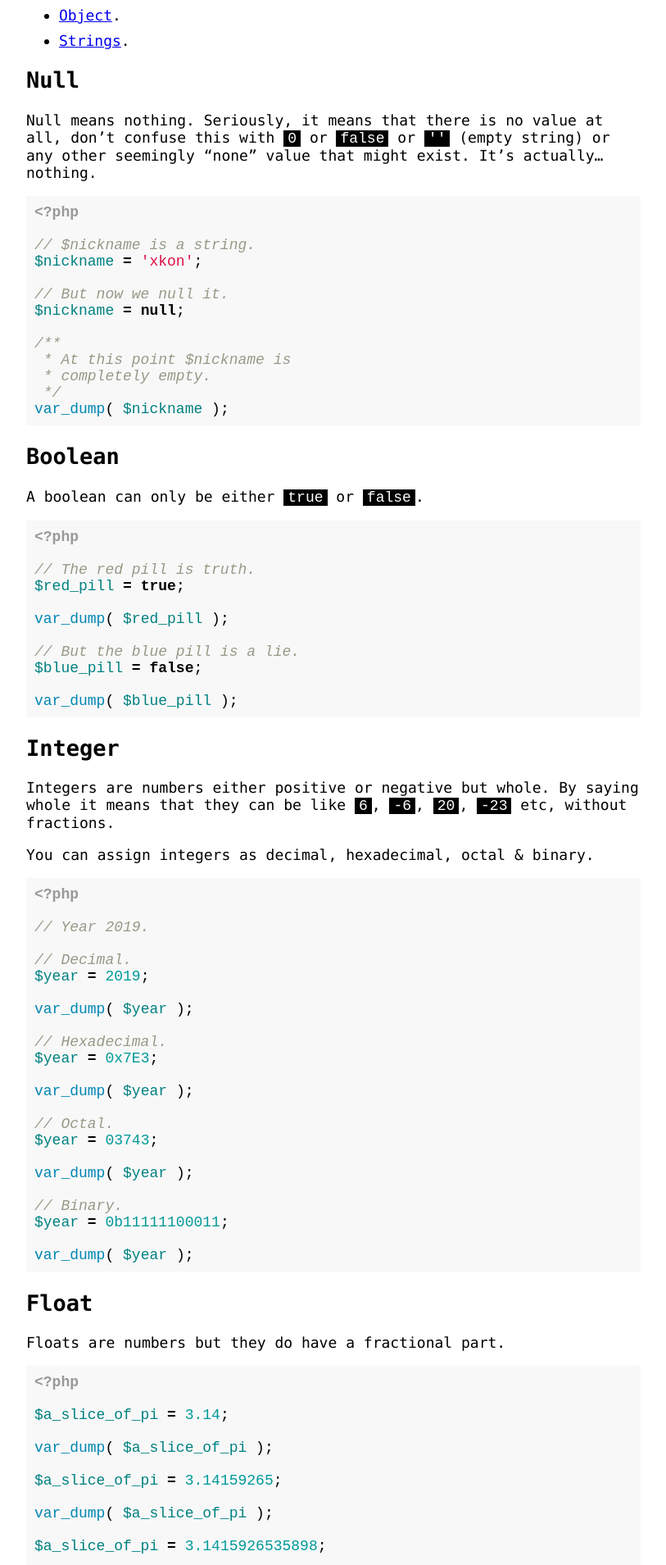
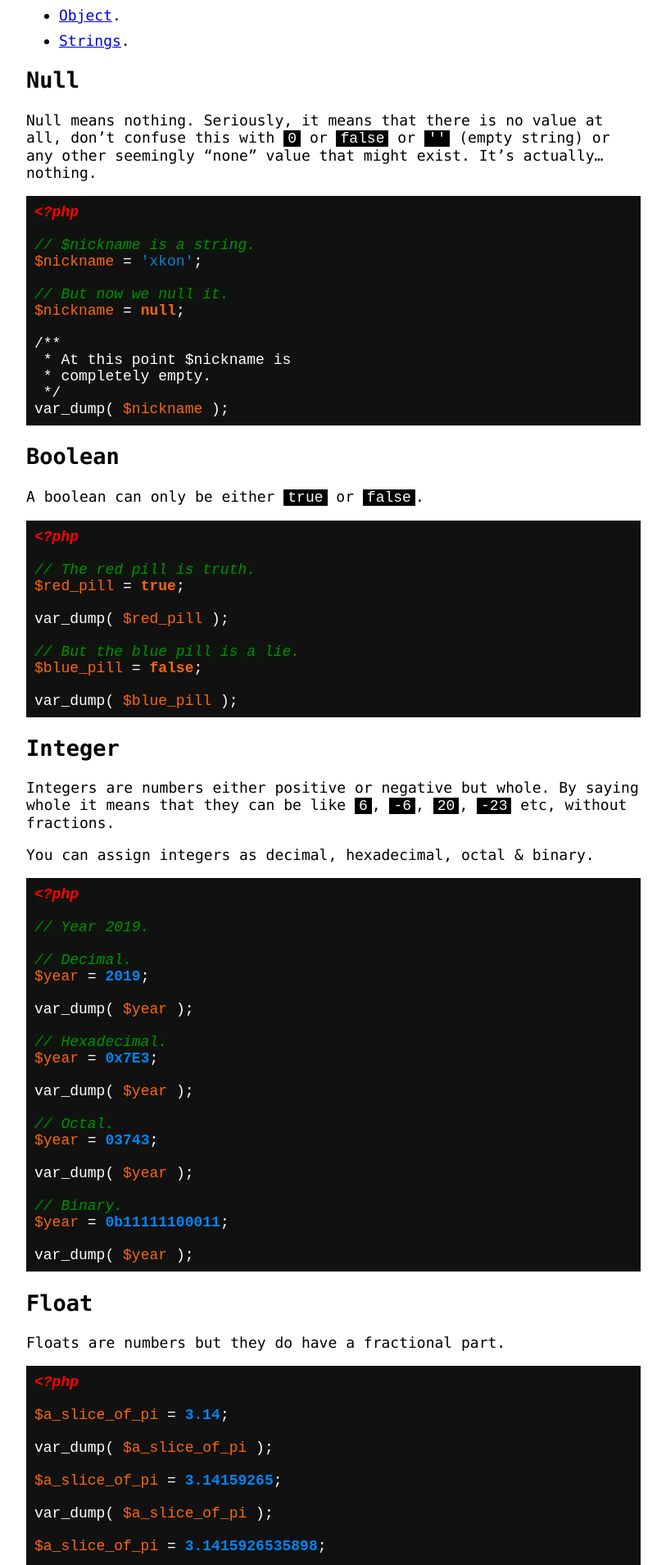
Before and after one commit to mrxkon/mrxkon.github.io, a Jekyll site: the page built from php-basics/php-data-types.md, in a window 1280 px wide. Shown: the part 634-2543 px from the top of the page at 82% size, without its empty margins (233-1046 px from the left). Built offline with Jekyll 4.4.1, drawn with Linux system fonts in a browser that asks for light colours.

Commit message:
Update header.html

```diff
--- a/_includes/header.html
+++ b/_includes/header.html
@@ -143,225 +143,90 @@
 				height: auto;
 			}
 			div.highlighter-rouge {
-				background-color: #f8f8f8;
 				overflow-x: auto;
+				background: #111111;
 			}
 			div.highlight {
 				padding: 10px;
 			}
-			.highlight table td {
-				padding: 5px;
-			}
-			.highlight table pre {
-				margin: 0;
-			}
-			.highlight .cm {
-				color: #999988;
-				font-style: italic;
-			}
-			.highlight .cp {
-				color: #999999;
-				font-weight: bold;
-			}
-			.highlight .c1 {
-				color: #999988;
-				font-style: italic;
-			}
-			.highlight .cs {
-				color: #999999;
-				font-weight: bold;
-				font-style: italic;
-			}
-			.highlight .c, .highlight .cd {
-				color: #999988;
-				font-style: italic;
-			}
-			.highlight .err {
-				color: #a61717;
-				background-color: #e3d2d2;
-			}
-			.highlight .gd {
-				color: #000000;
-				background-color: #ffdddd;
-			}
-			.highlight .ge {
-				color: #000000;
-				font-style: italic;
-			}
-			.highlight .gr {
-				color: #aa0000;
-			}
-			.highlight .gh {
-				color: #999999;
-			}
-			.highlight .gi {
-				color: #000000;
-				background-color: #ddffdd;
-			}
-			.highlight .go {
-				color: #888888;
-			}
-			.highlight .gp {
-				color: #555555;
-			}
-			.highlight .gs {
-				font-weight: bold;
-			}
-			.highlight .gu {
-				color: #aaaaaa;
-			}
-			.highlight .gt {
-				color: #aa0000;
-			}
-			.highlight .kc {
-				color: #000000;
-				font-weight: bold;
-			}
-			.highlight .kd {
-				color: #000000;
-				font-weight: bold;
-			}
-			.highlight .kn {
-				color: #000000;
-				font-weight: bold;
-			}
-			.highlight .kp {
-				color: #000000;
-				font-weight: bold;
-			}
-			.highlight .kr {
-				color: #000000;
-				font-weight: bold;
-			}
-			.highlight .kt {
-				color: #445588;
-				font-weight: bold;
-			}
-			.highlight .k, .highlight .kv {
-				color: #000000;
-				font-weight: bold;
-			}
-			.highlight .mf {
-				color: #009999;
-			}
-			.highlight .mh {
-				color: #009999;
-			}
-			.highlight .il {
-				color: #009999;
-			}
-			.highlight .mi {
-				color: #009999;
-			}
-			.highlight .mo {
-				color: #009999;
-			}
-			.highlight .m, .highlight .mb, .highlight .mx {
-				color: #009999;
-			}
-			.highlight .sb {
-				color: #d14;
-			}
-			.highlight .sc {
-				color: #d14;
-			}
-			.highlight .sd {
-				color: #d14;
-			}
-			.highlight .s2 {
-				color: #d14;
-			}
-			.highlight .se {
-				color: #d14;
-			}
-			.highlight .sh {
-				color: #d14;
-			}
-			.highlight .si {
-				color: #d14;
-			}
-			.highlight .sx {
-				color: #d14;
-			}
-			.highlight .sr {
-				color: #009926;
-			}
-			.highlight .s1 {
-				color: #d14;
-			}
-			.highlight .ss {
-				color: #990073;
-			}
-			.highlight .s {
-				color: #d14;
-			}
-			.highlight .na {
-				color: #008080;
-			}
-			.highlight .bp {
-				color: #999999;
-			}
-			.highlight .nb {
-				color: #0086B3;
-			}
-			.highlight .nc {
-				color: #445588;
-				font-weight: bold;
-			}
-			.highlight .no {
-				color: #008080;
-			}
-			.highlight .nd {
-				color: #3c5d5d;
-				font-weight: bold;
-			}
-			.highlight .ni {
-				color: #800080;
-			}
-			.highlight .ne {
-				color: #990000;
-				font-weight: bold;
-			}
-			.highlight .nf {
-				color: #990000;
-				font-weight: bold;
-			}
-			.highlight .nl {
-				color: #990000;
-				font-weight: bold;
-			}
-			.highlight .nn {
-				color: #555555;
-			}
-			.highlight .nt {
-				color: #000080;
-			}
-			.highlight .vc {
-				color: #008080;
-			}
-			.highlight .vg {
-				color: #008080;
-			}
-			.highlight .vi {
-				color: #008080;
-			}
-			.highlight .nv {
-				color: #008080;
-			}
-			.highlight .ow {
-				color: #000000;
-				font-weight: bold;
-			}
-			.highlight .o {
-				color: #000000;
-				font-weight: bold;
-			}
-			.highlight .w {
-				color: #bbbbbb;
-			}
-			.highlight {
-				background-color: #f8f8f8;
-			}
+			.highlight .hll { background-color: #333333; }
+			.highlight { background: #111111; color: #ffffff; }
+			.highlight .c { font-style: italic; background-color: #0f140f; color: #009200; }
+			.highlight .err { color: #ffffff; }
+			.highlight .esc { color: #ffffff; }
+			.highlight .g { color: #ffffff; }
+			.highlight .k { color: #fb660a; font-weight: bold; }
+			.highlight .l { color: #ffffff; }
+			.highlight .n { color: #ffffff; }
+			.highlight .o { color: #ffffff; }
+			.highlight .x { color: #ffffff; }
+			.highlight .p { color: #ffffff; }
+			.highlight .ch { font-style: italic; background-color: #0f140f; color: #009200; }
+			.highlight .cm { font-style: italic; background-color: #0f140f; color: #009200; }
+			.highlight .cp { color: #ff0007; font-weight: bold; font-style: italic; background-color: #0f140f; }
+			.highlight .cpf { font-style: italic; background-color: #0f140f; color: #009200; }
+			.highlight .c1 { font-style: italic; background-color: #0f140f; color: #009200; }
+			.highlight .cs { font-style: italic; background-color: #0f140f; color: #009200; }
+			.highlight .gd { color: #ffffff; }
+			.highlight .ge { color: #ffffff; }
+			.highlight .gr { color: #ffffff; }
+			.highlight .gh { color: #ffffff; font-weight: bold; }
+			.highlight .gi { color: #ffffff; }
+			.highlight .go { background-color: #222222; color: #898989; }
+			.highlight .gp { color: #ffffff; }
+			.highlight .gs { color: #ffffff; }
+			.highlight .gu { color: #ffffff; font-weight: bold; }
+			.highlight .gt { color: #ffffff; }
+			.highlight .kc { color: #fb660a; font-weight: bold; }
+			.highlight .kd { color: #fb660a; font-weight: bold; }
+			.highlight .kn { color: #fb660a; font-weight: bold; }
+			.highlight .kp { color: #fb660a; }
+			.highlight .kr { color: #fb660a; font-weight: bold; }
+			.highlight .kt { color: #cdcaa9; font-weight: bold; }
+			.highlight .ld { color: #ffffff; }
+			.highlight .m { color: #0086f7; font-weight: bold; }
+			.highlight .s { color: #0086d2; }
+			.highlight .na { color: #ff0086; font-weight: bold; }
+			.highlight .nb { color: #ffffff; }
+			.highlight .nc { color: #ffffff; }
+			.highlight .no { color: #0086d2; }
+			.highlight .nd { color: #ffffff; }
+			.highlight .ni { color: #ffffff; }
+			.highlight .ne { color: #ffffff; }
+			.highlight .nf { color: #ff0086; font-weight: bold; }
+			.highlight .nl { color: #ffffff; }
+			.highlight .nn { color: #ffffff; }
+			.highlight .nx { color: #ffffff; }
+			.highlight .py { color: #ffffff; }
+			.highlight .nt { color: #fb660a; font-weight: bold; }
+			.highlight .nv { color: #fb660a; }
+			.highlight .ow { color: #ffffff; }
+			.highlight .w { color: #888888; }
+			.highlight .mb { color: #0086f7; font-weight: bold; }
+			.highlight .mf { color: #0086f7; font-weight: bold; }
+			.highlight .mh { color: #0086f7; font-weight: bold; }
+			.highlight .mi { color: #0086f7; font-weight: bold; }
+			.highlight .mo { color: #0086f7; font-weight: bold; }
+			.highlight .sa { color: #0086d2; }
+			.highlight .sb { color: #0086d2; }
+			.highlight .sc { color: #0086d2; }
+			.highlight .dl { color: #0086d2; }
+			.highlight .sd { color: #0086d2; }
+			.highlight .s2 { color: #0086d2; }
+			.highlight .se { color: #0086d2; }
+			.highlight .sh { color: #0086d2; }
+			.highlight .si { color: #0086d2; }
+			.highlight .sx { color: #0086d2; }
+			.highlight .sr { color: #0086d2; }
+			.highlight .s1 { color: #0086d2; }
+			.highlight .ss { color: #0086d2; }
+			.highlight .bp { color: #ffffff; }
+			.highlight .fm { color: #ff0086; font-weight: bold; }
+			.highlight .vc { color: #fb660a; }
+			.highlight .vg { color: #fb660a; }
+			.highlight .vi { color: #fb660a; }
+			.highlight .vm { color: #fb660a; }
+			.highlight .il { color: #0086f7; font-weight: bold; }
 			@media(max-width:425px) {
 				.site-title {
 					font-size: 18px;
```
